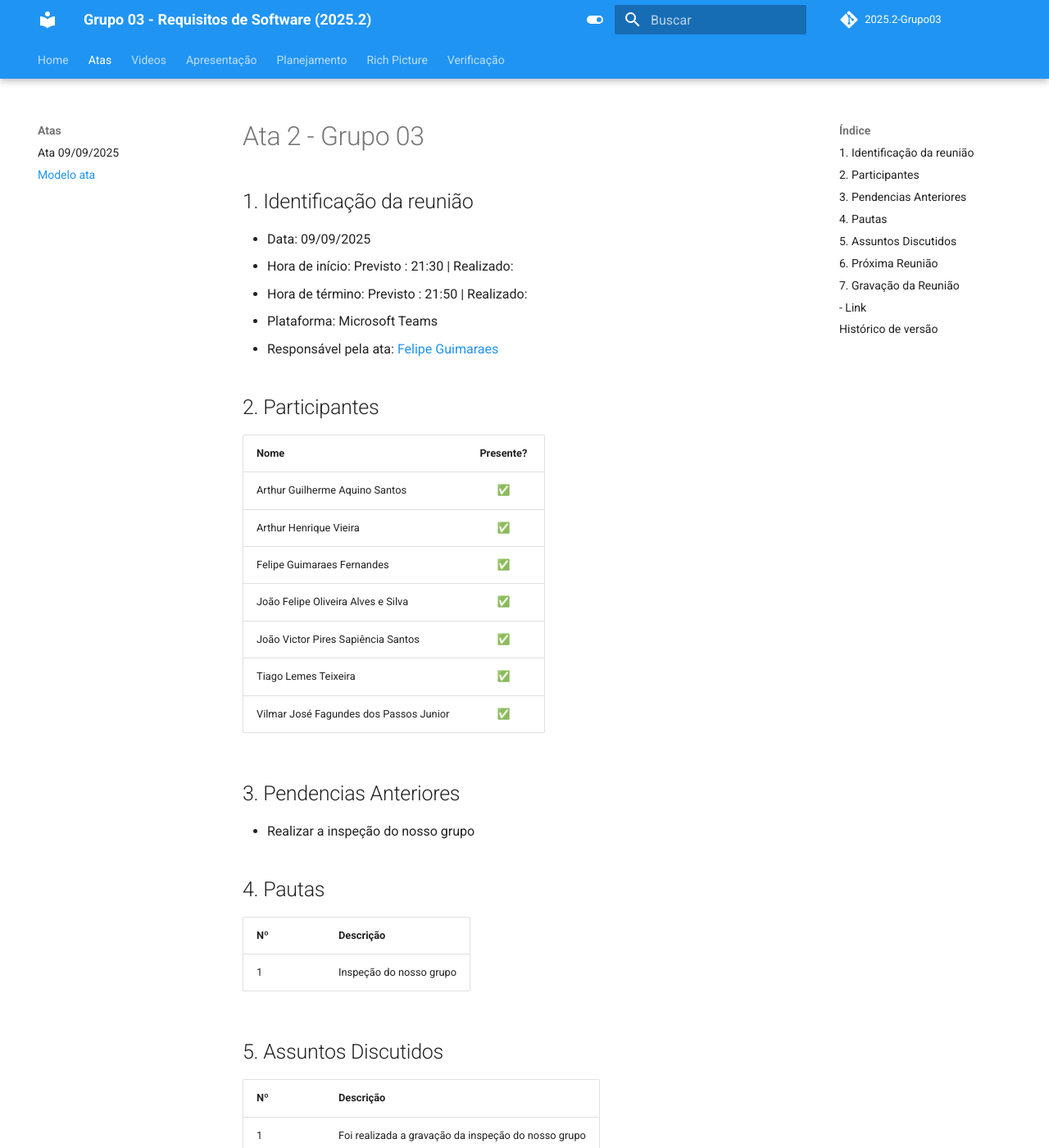
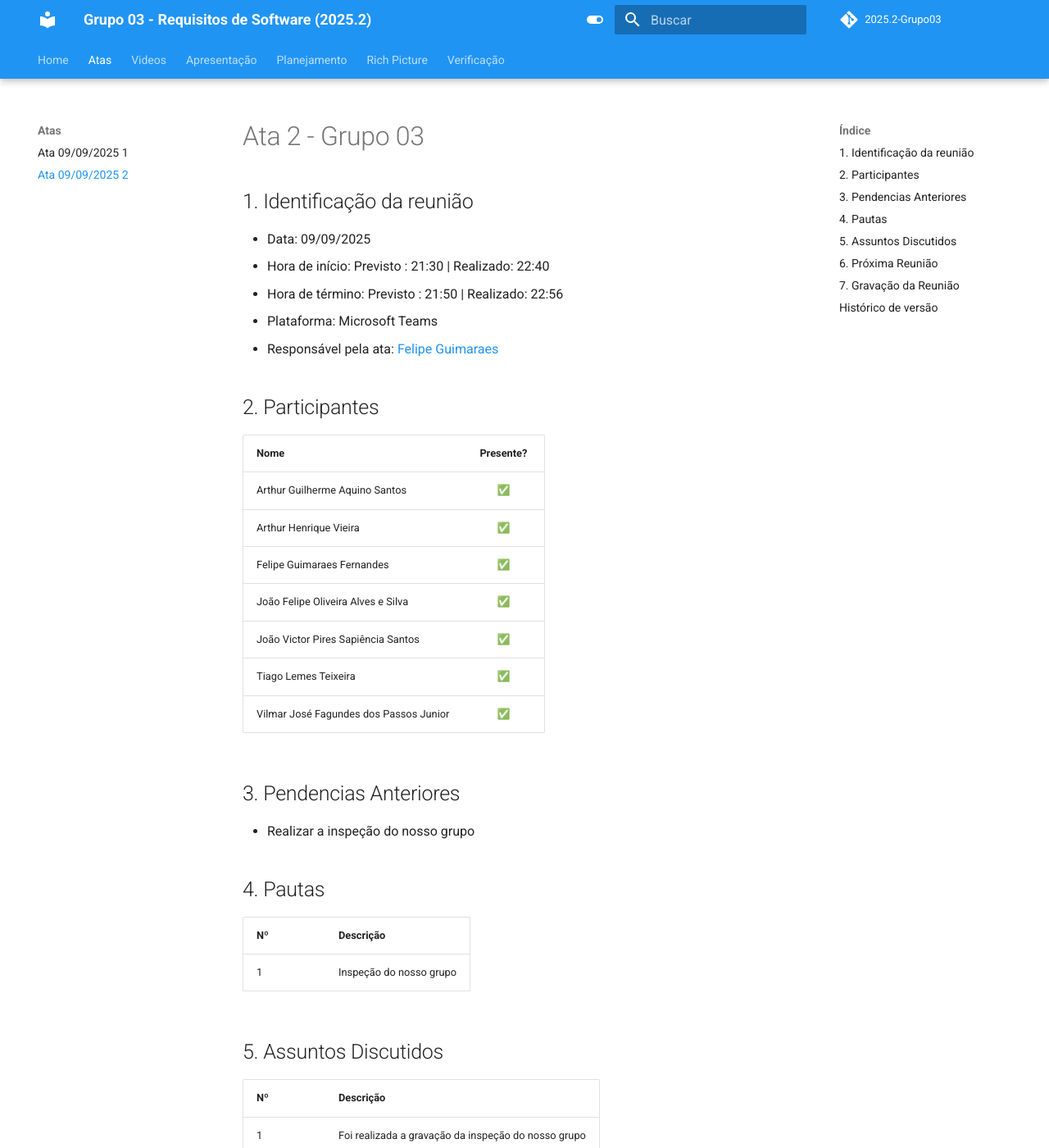
Before and after one commit to Requisitos-de-Software/2025.2-Grupo03, an MkDocs documentation site: the page built from docs/Atas/ata09-09-2025_2.md, in a window 1280 px wide and 1400 px high. Shown: the whole window at 82% size. Built offline with MkDocs 1.6.1 and Material for MkDocs 9.7.7, drawn with Linux system fonts in a browser that asks for light colours; comment, search, counter and statistics services are not loaded; some of the changed text lies outside the part shown.

Commit message:
subindo a ata 2

```diff
--- a/docs/Atas/ata09-09-2025_2.md
+++ b/docs/Atas/ata09-09-2025_2.md
@@ -2,8 +2,8 @@
 
 ## 1. Identificação da reunião
 - Data: 09/09/2025
-- Hora de início: Previsto : 21:30 | Realizado:
-- Hora de término: Previsto : 21:50 | Realizado:
+- Hora de início: Previsto : 21:30 | Realizado: 22:40
+- Hora de término: Previsto : 21:50 | Realizado: 22:56
 - Plataforma: Microsoft Teams
 - Responsável pela ata: [Felipe Guimaraes](https://github.com/felipegf1)
 
--- a/mkdocs.yml
+++ b/mkdocs.yml
@@ -47,8 +47,8 @@
 nav:
   - Home: index.md
   - Atas:
-    - Ata 09/09/2025: Atas/ata09-09-2025_1.md
-    - Modelo ata: Atas/ata09-09-2025_2.md
+    - Ata 09/09/2025 1: Atas/ata09-09-2025_1.md
+    - Ata 09/09/2025 2: Atas/ata09-09-2025_2.md
   - Videos: Videos/videos.md
   - Apresentação:
       - Introdução: Apresentação/apresentacao.md
```
Also changed, not shown: other parts of docs/Atas/ata09-09-2025_2.md (+1 -2 lines).
